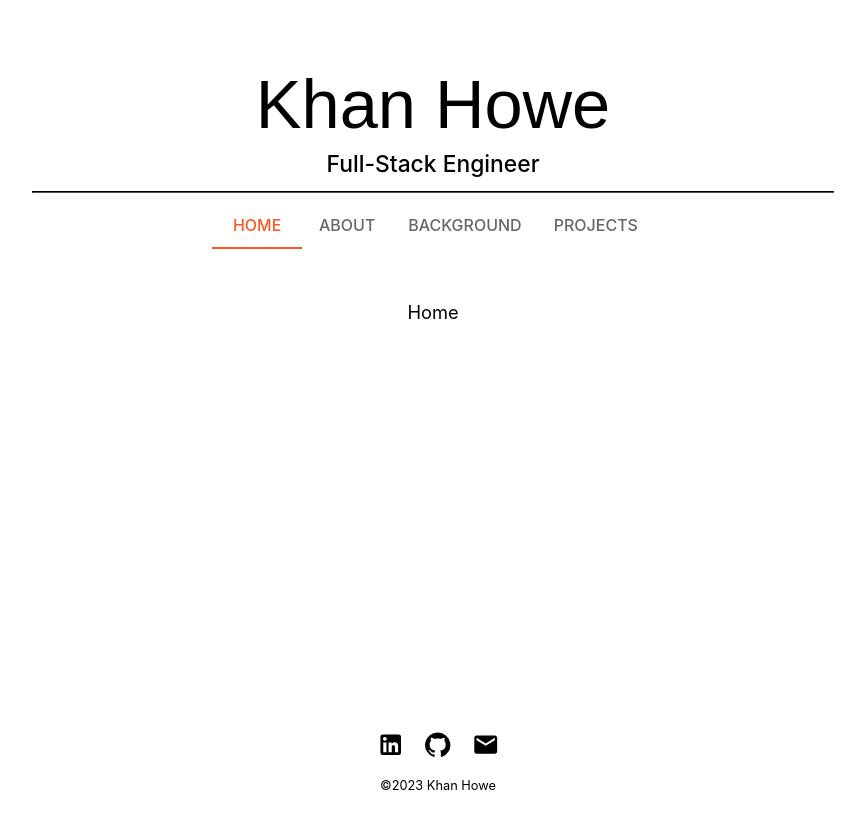
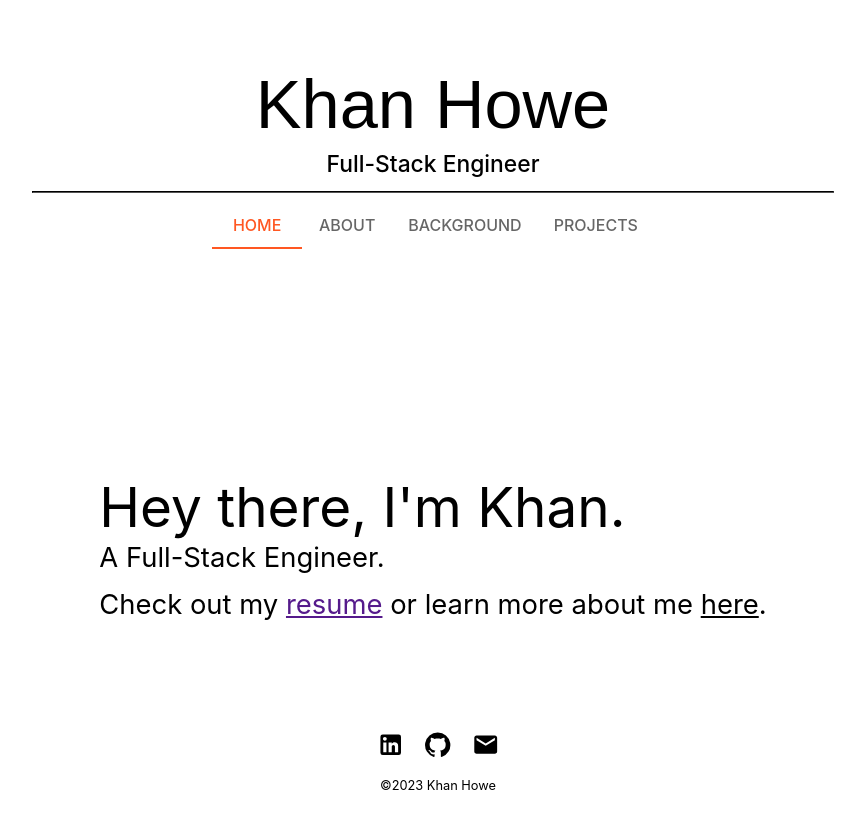
Before and after one commit to khanhowe/khan-dev, a React (Create React App) app: page / in a window 1280 px wide. Shown: the top 828 px of the page, without its empty margins (207-1072 px from the left). Before the commit the page ends 800 px from the top, so only its background shows below. Built offline with nearby package versions, Linux system fonts and the light colour scheme.

Commit message:
Fill in home page

```diff
--- a/src/pages/Home.tsx
+++ b/src/pages/Home.tsx
@@ -1,11 +1,18 @@
 import { Typography } from "@mui/material";
 import Page from "../components/Page";
+import { useNavigate } from "react-router-dom";
 
 const Home: React.FC  = () => {
-    console.log('test');
+    const navigate = useNavigate();
     return (
         <Page>
-            <Typography>Home</Typography>
+            <div className='home'>
+                <div>
+                    <Typography variant="h3">Hey there, I'm Khan.</Typography>
+                    <Typography variant="h5">A Full-Stack Engineer.</Typography>
+                    <Typography variant="h5" style={{marginTop: '10px'}}>Check out my <a href=''>resume</a> or learn more about me <span className='about-link' onClick={() => {navigate('/about')}}>here</span>.</Typography>
+                </div>
+            </div>
         </Page>
     );
 }
--- a/src/styles/Home.css
+++ b/src/styles/Home.css
@@ -0,0 +1,15 @@
+.home {
+    width: 100%;
+    min-height: 500px;
+    display: flex;
+    flex-direction: column;
+    justify-content: center;
+    align-items: center;
+}
+
+.about-link {
+    text-decoration: underline;
+    &:hover {
+        cursor: pointer;
+    }
+}
```
